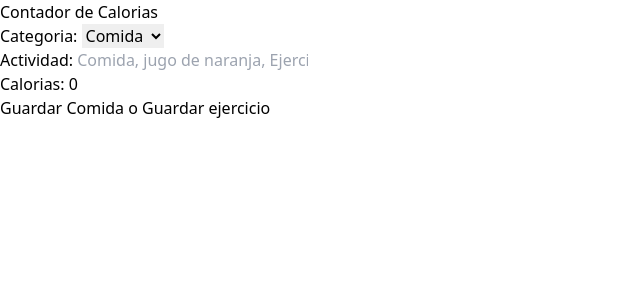
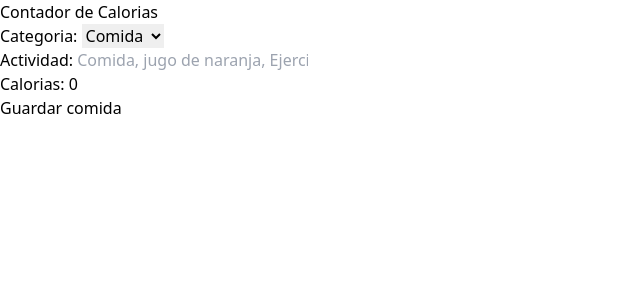
Before and after one commit to joaquincardosorios/calories_tracker_react_ts, a React (Vite) app: page / in a window 1280 px wide. Shown: the top 300 px of the page, without its empty margins (0-640 px from the left). Built offline with nearby package versions, Linux system fonts and the light colour scheme.

Commit message:
feature/adding validation to Form

```diff
--- a/src/components/Form.tsx
+++ b/src/components/Form.tsx
@@ -17,6 +17,11 @@
             ...activity,
             [e.target.id]: isNumberField ? +e.target.value : e.target.value
         })
+    }
+
+    const isValidActivity = () => {
+        const {name, calories} = activity
+        return name.trim() !== '' && calories > 0
     }
 
     return (
@@ -58,8 +63,9 @@
             />
         </div>
         <input type="submit"
-            className="bg-gray-800 hover:bg-gray-900 w-full p-2 font-bold uppercase text-white"
-            value='Guardar Comida o Guardar ejercicio'
+            className="bg-gray-800 hover:bg-gray-900 w-full p-2 font-bold uppercase text-white disabled:opacity-10"
+            value={activity.category === 1 ? 'Guardar comida' : 'Guardar ejercicio'}
+            disabled={!isValidActivity()}
         />
     </form>
   )
```
